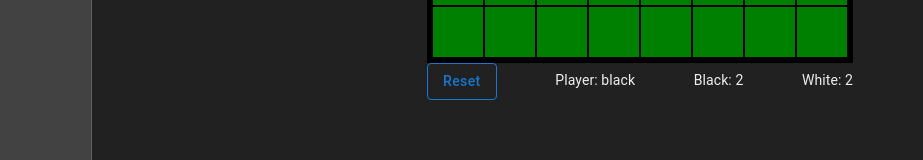
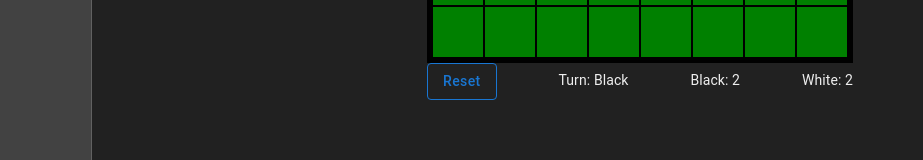
Before and after one commit to ClarenceLuk/web-app, a React (Create React App) app: page / in a window 1280 px wide. Both pictures are taken after a click on the button "Othello". Shown: the part 438-598 px from the top of the page, without its empty margins (0-923 px from the left). Built offline with nearby package versions, Linux system fonts and the light colour scheme.

Commit message:
changed case for game statistics

```diff
--- a/src/pages/othello/othello.tsx
+++ b/src/pages/othello/othello.tsx
@@ -16,6 +16,7 @@ import { OthelloState, Player } from './types'
 import { cloneDeep } from 'lodash'
 import { Box, Button, Typography } from '@mui/material'
 import GameModal from './gameModal'
+import { upperFirst } from 'lodash'
 
 const Othello = () => {
   const [gameState, setGameState] = useState<OthelloState>(
@@ -91,7 +92,7 @@ const Othello = () => {
       {/* TODO: implement undo funtion */}
       <Box className={styles.gameUI}>
         <Button variant='outlined' onClick={handleReset}>Reset</Button>
-        <Typography variant='subtitle2'>Player: {gameState.player}</Typography>
+        <Typography variant='subtitle2'>Turn: {upperFirst(gameState.player)}</Typography>
         <Typography variant='subtitle2'>Black: {gameState.chipCounts.black}</Typography>
         <Typography variant='subtitle2'>White: {gameState.chipCounts.white}</Typography>
       </Box>
```
